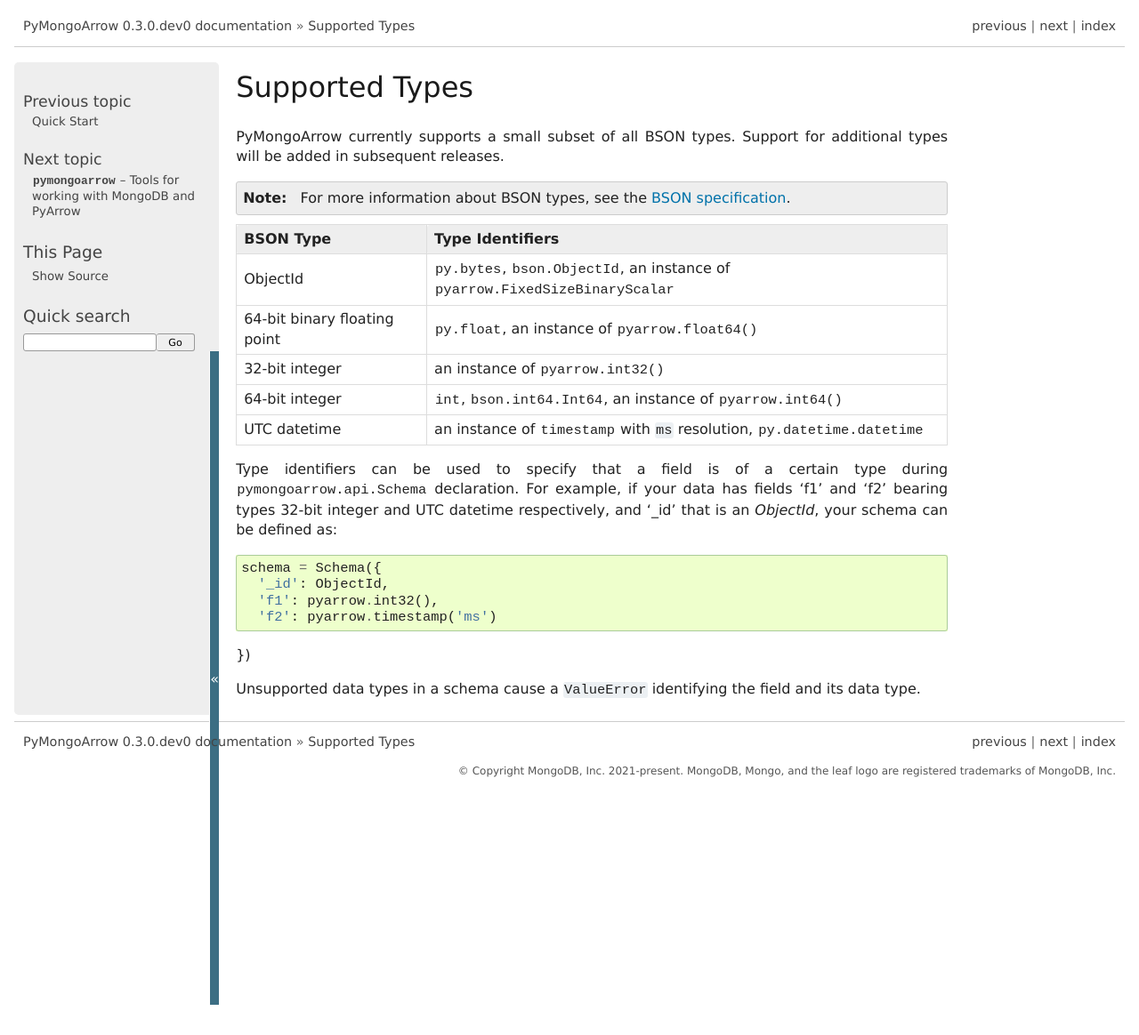
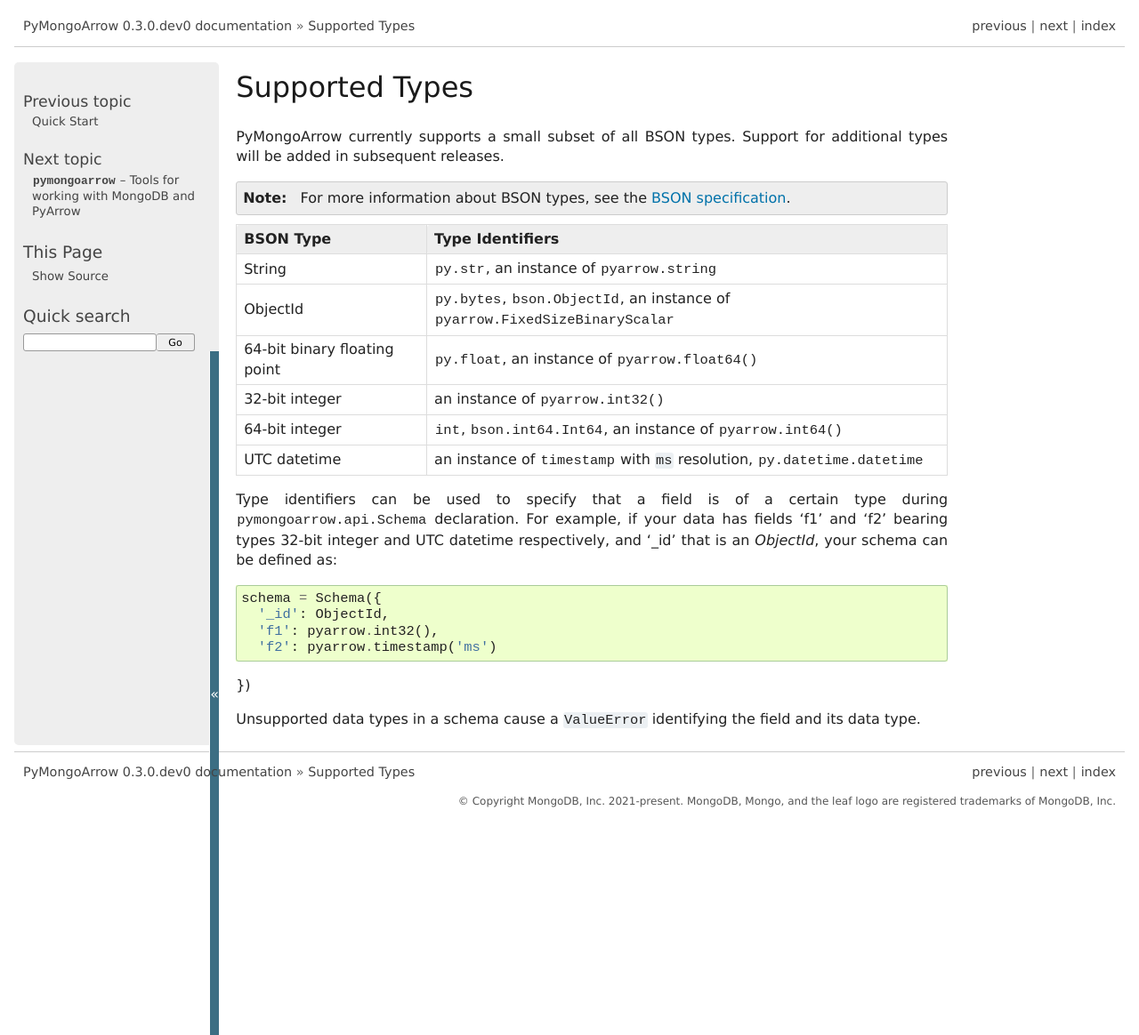
Before and after one commit to mongodb-labs/mongo-arrow, a Sphinx documentation site: the page built from bindings/python/docs/source/supported_types.rst, in a window 1280 px wide. Shown: the whole page at 89% size. Built offline with Sphinx 7.4.7, drawn with Linux system fonts in a browser that asks for light colours; before the commit the page ends 1130 px from its top, so only the background shows below that.

Commit message:
update supported types

```diff
--- a/bindings/python/docs/source/supported_types.rst
+++ b/bindings/python/docs/source/supported_types.rst
@@ -15,6 +15,8 @@ Support for additional types will be added in subsequent releases.
 
    * - BSON Type
      - Type Identifiers
+   * - String
+     - :class:`py.str`, an instance of :class:`pyarrow.string`
    * - ObjectId
      - :class:`py.bytes`, :class:`bson.ObjectId`, an instance of :class:`pyarrow.FixedSizeBinaryScalar`
    * - 64-bit binary floating point
```
